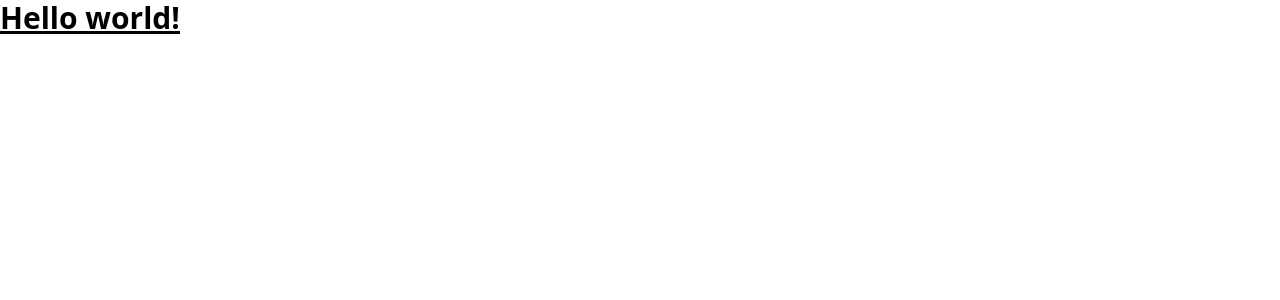
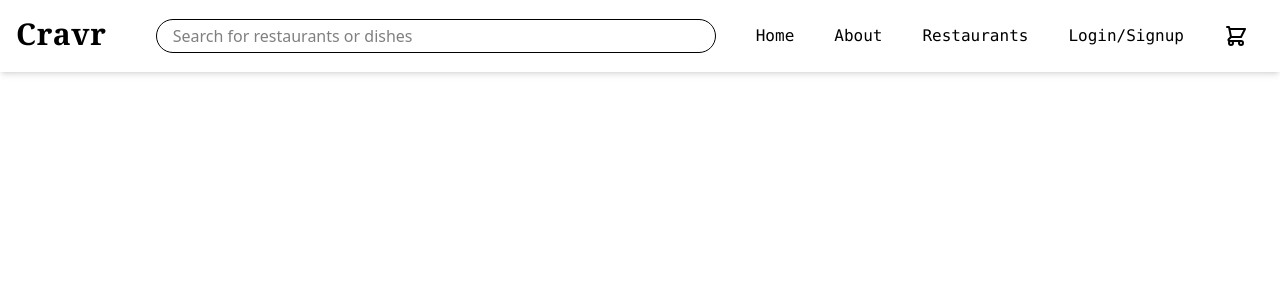
Before and after one commit to snehaaadn/Cravr, a React app in the folder Frontend/: page / in a window 1280 px wide. Shown: the top 300 px of the page. Built offline with nearby package versions, Linux system fonts and the light colour scheme; the HTML template or start-up script is replaced by a standard one.

Commit message:
Adding Header

```diff
--- a/Frontend/src/App.jsx
+++ b/Frontend/src/App.jsx
@@ -1,13 +1,12 @@
 import React from 'react'
 import './App.css'
+import Homepage from './pages/homepage'
 
 function App() {
 
   return (
     <>
-      <h1 className="text-3xl font-bold underline">
-        Hello world!
-      </h1>
+      <Homepage />
     </>
   )
 }
--- a/Frontend/src/components/common/header.jsx
+++ b/Frontend/src/components/common/header.jsx
@@ -1,8 +1,45 @@
 import react from 'react';
+import { useState } from 'react';
+function Header() {
+    const [searchTerm, setSearchTerm] = useState('');
 
-function Header() {
     return (
         <>
+        <div className='flex justify-between b-g-white shadow-md'>
+            <div className='m-1 p-3'>
+                <p className='text-3xl font-bold font-serif -tracking-tight hover:scale-110'
+                href="#"
+                >
+                    Cravr
+                </p>
+            </div>
+
+            <div className='flex flex-col justify-center m-1 p-3'>
+            <div className='flex flex-row justify-between items-center space-x-6'>
+
+                <p className='flex items-center hover:scale-105 transition duration-300 ease-in-out'
+                onChange={(e) => setSearchTerm(e.target.value)}
+                >
+                    <input type="text" placeholder= {`Search for restaurants or dishes ${searchTerm}`} className='rounded-full border px-4 py-1 w-140 focus:outline-none'/>
+                </p>
+
+
+                <ul className='flex justify-items-center mx-2 space-x-6 font-light font-mono text-md'>
+                    <li className='inline p-2 hover:scale-105 cursor-pointer hover:underline transition duration-300 ease-in-out' href="/">Home</li>
+                    <li className='inline p-2 hover:scale-105 cursor-pointer hover:underline transition duration-300 ease-in-out' href="/about">About</li>
+                    <li className='inline p-2 hover:scale-105 cursor-pointer hover:underline transition duration-300 ease-in-out' href="/restaurants">Restaurants</li>
+                    <li className='inline p-2 hover:scale-105 cursor-pointer hover:underline transition duration-300 ease-in-out' href="/login"> Login/Signup</li>
+                    <li className='inline p-2 hover:cursor-pointer'
+                    href="/cart"
+                    >
+                        <svg xmlns="http://www.w3.org/2000/svg" className="h-6 w-6 hover:fill-gray-500" fill="none" viewBox="0 0 24 24" stroke="currentColor" strokeWidth={2}>
+                            <path strokeLinecap="round" strokeLinejoin="round" d="M3 3h2l.4 2M7 13h10l4-8H5.4M7 13L5.4 5M7 13l-2.293 2.293c-.63.63-.184 1.707.707 1.707H17m0 0a2 2 0 100 4 2 2 0 000-4zm-8 2a2 2 0 11-4 0 2 2 0 014 0z" />
+                        </svg>
+                    </li>
+                </ul>
+            </div>
+            </div>
+        </div>
         </>
     )
 }
--- a/Frontend/src/pages/homepage.jsx
+++ b/Frontend/src/pages/homepage.jsx
@@ -1,8 +1,9 @@
 import react from "react";
-
+import Header from "../components/common/header";
 function Homepage(){
     return(
         <>
+            <Header />
         </>
     )
 }
```
